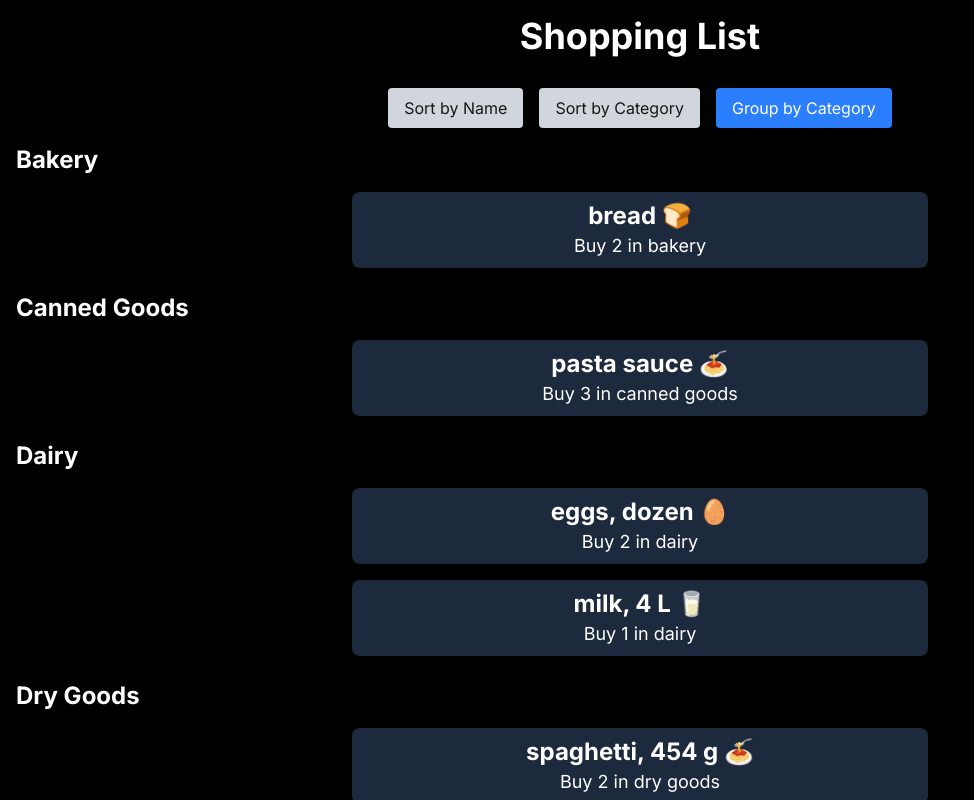
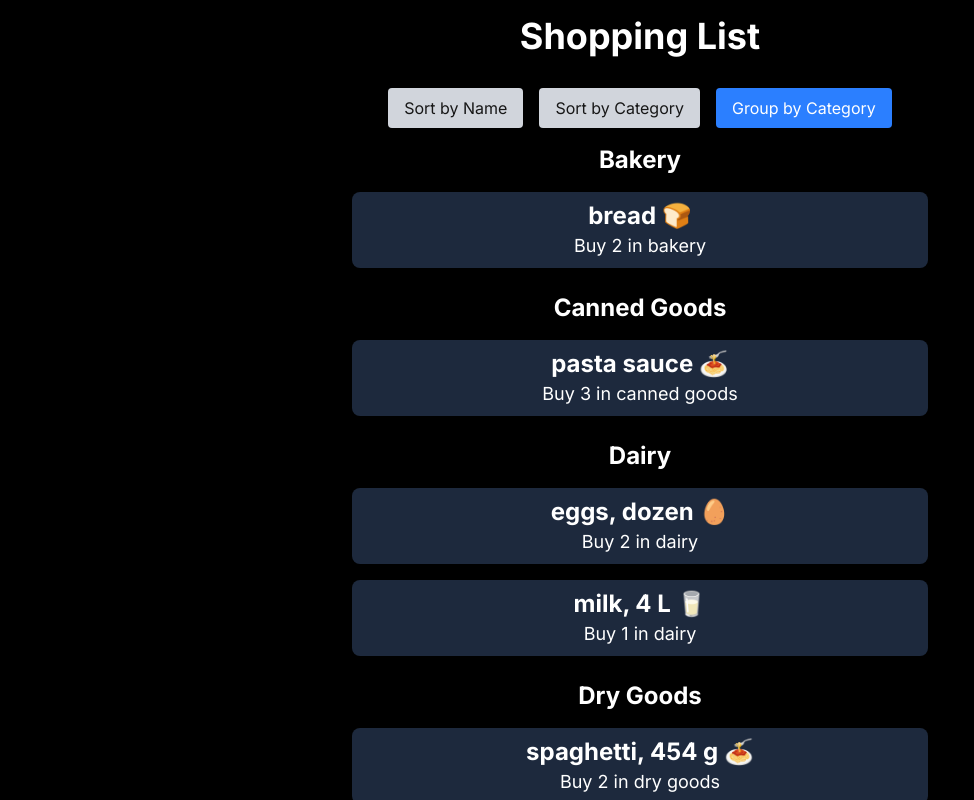
Before and after one commit to jlpiza/cprg306-assignments, a Next.js app: page /week-6 in a window 1280 px wide. Both pictures are taken after a click on the button "Group by Category". Shown: the top 800 px of the page, without its empty margins (0-974 px from the left). Built offline with nearby package versions, Linux system fonts and the light colour scheme.

Commit message:
week6-styling

```diff
--- a/app/week-6/item-list.js
+++ b/app/week-6/item-list.js
@@ -79,9 +79,9 @@ export default function ItemList() {
 
         groupedItems.map(([category, itemsInCategory]) => (
           <div key={category} className="mb-4">
-            <h2 className="text-2xl font-bold text-white capitalize mb-2">
+            <h2 className="text-2xl font-bold text-white capitalize mb-2 text-center">
               {category}
-            </h2>
+              </h2>
             {itemsInCategory.map((item) => (
               <Item key={item.id} Item={item} />
             ))}
```
